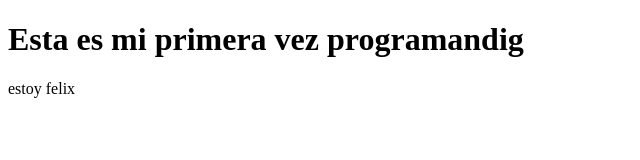
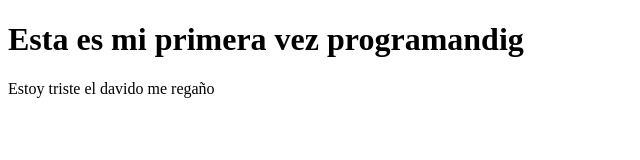
Before and after one commit to donmen644/proyectos, a plain HTML site: page index.html in a window 1280 px wide. Shown: the whole page, without its empty margins (0-640 px from the left). Drawn offline with Linux system fonts and the light colour scheme.

Commit message:
davido me tristio

```diff
--- a/index.html
+++ b/index.html
@@ -8,7 +8,7 @@
 <body>
     <h1>Esta es mi primera vez programandig</h1>
     <div>
-        <p>estoy felix </p>
+        <p>Estoy triste el davido me regaño </p>
     </div>
 
 </body>
```
